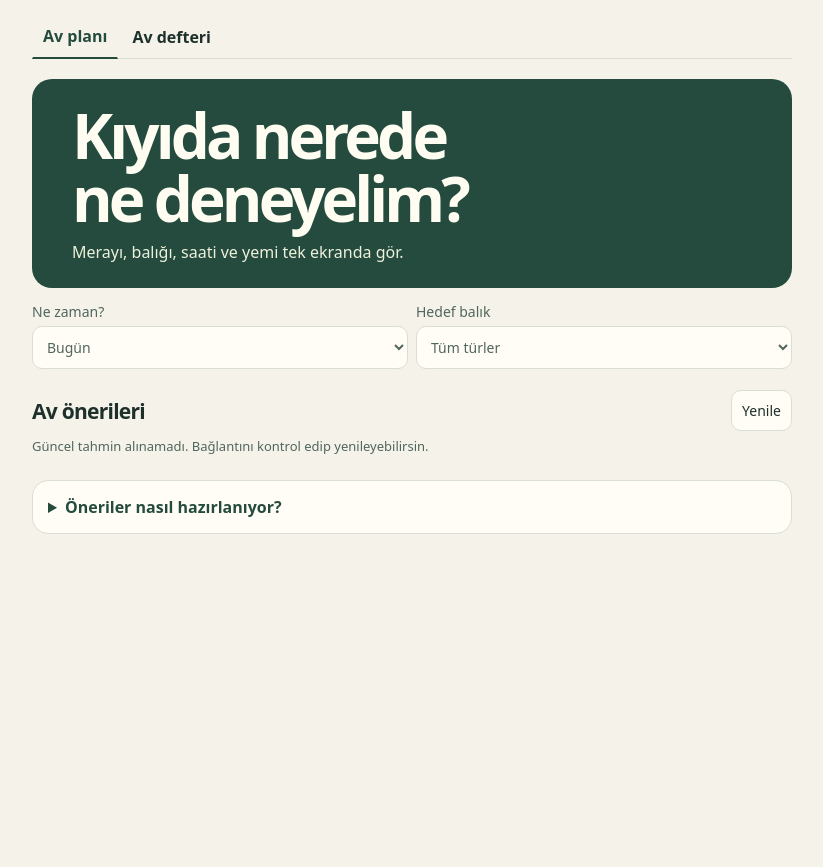
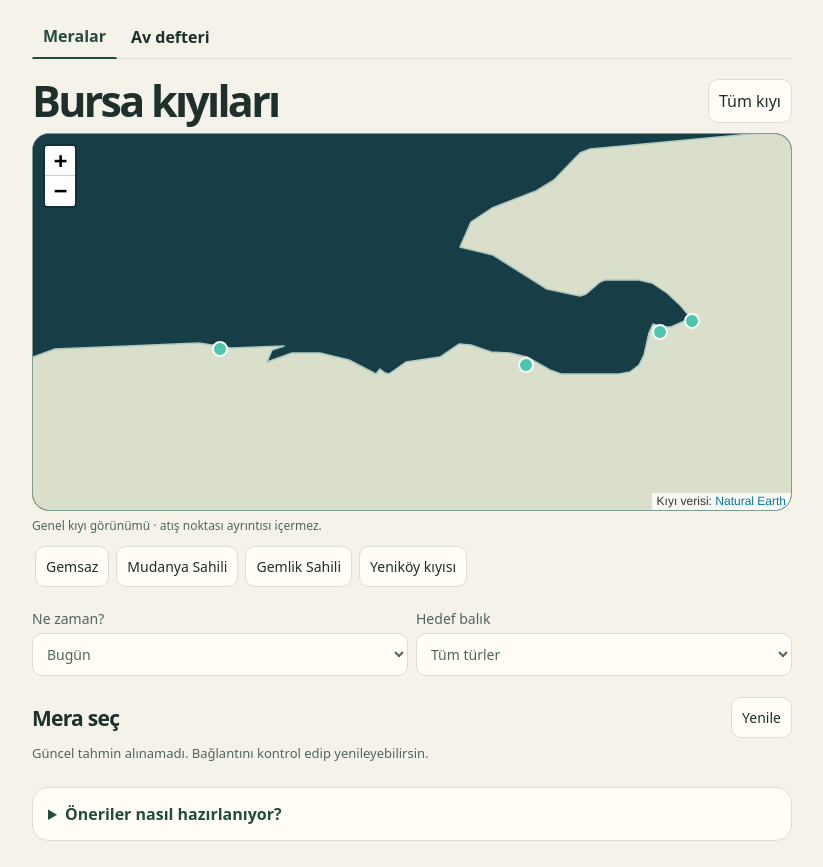
Before and after one commit to ahmetozhans/balik, a plain HTML site: page index.html in a window 1280 px wide. Shown: the part 58-925 px from the top of the page, without its empty margins (228-1051 px from the left). Before the commit the page ends 800 px from the top, so only its background shows below. Drawn offline with nearby package versions, Linux system fonts and the light colour scheme; no server answers.

Commit message:
Make Mera’s own Bursa coast map the main screen

```diff
--- a/app.js
+++ b/app.js
@@ -8,6 +8,11 @@ let forecasts = [];
 let acquiredAt = 0;
 let activeRequest;
 let lastRenderMinute;
+let activeSpot;
+let coastMap;
+const mapPins = new Map();
+const choices = new Map();
+const coastBounds = [[40.29, 28.16], [40.57, 29.23]];
 
 function element(tag, text, className) {
   const node = document.createElement(tag);
@@ -53,6 +58,60 @@ function renderLog() {
     }
     output.append(card);
   }
+}
+
+function updateSpotControls() {
+  $('result-title').textContent = activeSpot ? activeSpot.name : 'Mera seç';
+  for (const [name, button] of choices) button.setAttribute('aria-pressed', String(name === activeSpot?.name));
+  for (const [name, pin] of mapPins) {
+    const selected = name === activeSpot?.name;
+    pin.setStyle({ fillColor: selected ? '#efab5b' : '#4dc6ae', radius: selected ? 9 : 7 });
+    if (selected) pin.bringToFront();
+  }
+}
+
+function selectSpot(spot) {
+  activeSpot = spot;
+  updateSpotControls();
+  renderPlan();
+  if (coastMap) coastMap.panInside([spot.lat, spot.lon], { padding: [30, 35] });
+}
+
+function initializeMap() {
+  for (const spot of spots) {
+    const button = element('button', spot.name);
+    button.type = 'button';
+    button.onclick = () => selectSpot(spot);
+    choices.set(spot.name, button);
+    $('spot-choices').append(button);
+  }
+  updateSpotControls();
+  if (!window.L) {
+    $('map-status').textContent = 'Harita açılmadı. Aşağıdan mera seçebilirsin.';
+    return;
+  }
+  coastMap = L.map('coast-map', { scrollWheelZoom: false, maxZoom: 12, zoomSnap: .25, maxBounds: [[39.5, 27.1], [41.2, 30.2]], attributionControl: false });
+  coastMap.fitBounds(coastBounds, { padding: [14, 14] });
+  coastMap.setMinZoom(Math.floor(coastMap.getZoom()) - 1);
+  $('overview').onclick = () => coastMap.fitBounds(coastBounds, { padding: [14, 14] });
+  const credits = L.control.attribution({ prefix: false }).addTo(coastMap);
+  credits.addAttribution('Kıyı verisi: <a href="https://www.naturalearthdata.com/">Natural Earth</a>');
+  for (const spot of spots) {
+    const pin = L.circleMarker([spot.lat, spot.lon], { radius: 7, color: '#f6fbf3', weight: 2, fillColor: '#4dc6ae', fillOpacity: 1 });
+    pin.bindTooltip(element('span', spot.name), { direction: 'top' });
+    pin.on('click', () => selectSpot(spot));
+    pin.addTo(coastMap);
+    mapPins.set(spot.name, pin);
+  }
+  fetch('./coast.geojson').then(response => {
+    if (!response.ok) throw new Error('Kıyı verisi alınamadı');
+    return response.json();
+  }).then(geometry => {
+    L.geoJSON(geometry, { interactive: false, style: {
+      color: '#b0c9be', weight: 1.5, fillColor: '#d9dfca', fillOpacity: 1
+    } }).addTo(coastMap).bringToBack();
+    updateSpotControls();
+  }).catch(() => { $('map-status').textContent = 'Kıyı çizgisi yüklenemedi. Mera noktaları kullanılabilir.'; });
 }
 
 function initializeSelectors() {
@@ -190,8 +249,17 @@ function renderPlan(now = Date.now()) {
   const date = localDay(offset, now);
   const cards = $('recommendations');
   cards.replaceChildren();
+  if (!activeSpot) {
+    cards.append(element('p', 'Haritadaki bir noktaya dokun veya alttaki mera listesinden seç.', 'card empty'));
+    return;
+  }
   if (!forecasts.length) return;
-  const eligible = forecastTargets(forecasts, target);
+  const localForecast = forecasts.filter(({ spot }) => spot.name === activeSpot.name);
+  const eligible = forecastTargets(localForecast, target);
+  if (target && !activeSpot.targets.some(profile => profile.fish === target)) {
+    cards.append(element('p', fish[target].name + ' için bu merada saat önermeye yetecek kayıt yok.', 'card empty'));
+    return;
+  }
   $('status').textContent = 'Open-Meteo hava ve deniz tahmini · ' + clock.format(acquiredAt) +
     ' · ' + forecasts.length + '/' + spots.length + ' mera';
   const plans = plansFor(eligible, date, now);
@@ -199,13 +267,7 @@ function renderPlan(now = Date.now()) {
     renderEmptyPlan(cards, eligible, date, offset, target, now);
     return;
   }
-  const shown = new Set();
-  for (const plan of plans) {
-    if (shown.has(plan.spot.name)) continue;
-    shown.add(plan.spot.name);
-    cards.append(recommendation(plan.spot, plan.window));
-    if (shown.size === 3) break;
-  }
+  for (const plan of plans.slice(0, 3)) cards.append(recommendation(plan.spot, plan.window));
 }
 
 async function loadPlan() {
@@ -231,6 +293,7 @@ async function loadPlan() {
 }
 
 initializeSelectors();
+window.addEventListener('DOMContentLoaded', initializeMap, { once: true });
 renderLog();
 $('filters').addEventListener('submit', event => event.preventDefault());
 $('filters').addEventListener('change', () => renderPlan());
@@ -245,7 +308,10 @@ for (const button of document.querySelectorAll('nav button')) {
       if (active) tab.setAttribute('aria-current', 'page');
       else tab.removeAttribute('aria-current');
     }
-    if (button.dataset.view === 'plan') renderPlan();
+    if (button.dataset.view === 'plan') {
+      coastMap?.invalidateSize();
+      renderPlan();
+    }
     window.scrollTo(0, 0);
   });
 }
--- a/index.html
+++ b/index.html
@@ -8,19 +8,23 @@
   <link rel="manifest" href="app.webmanifest">
   <link rel="icon" href="icon.svg" type="image/svg+xml">
   <link rel="apple-touch-icon" href="icon.svg">
+  <link rel="stylesheet" href="https://unpkg.com/leaflet@1.9.4/dist/leaflet.css" integrity="sha256-p4NxAoJBhIIN+hmNHrzRCf9tD/miZyoHS5obTRR9BMY=" crossorigin="anonymous">
   <link rel="stylesheet" href="style.css">
 </head>
 <body>
   <main>
-    <header><a class="brand" href="./"><img src="icon.svg" alt="">Mera</a><span>Bursa kıyıları</span></header>
-    <nav aria-label="Ana menü"><button data-view="plan" aria-current="page">Av planı</button><button data-view="log">Av defteri</button></nav>
+    <header><a class="brand" href="./"><img src="icon.svg" alt="">Mera</a><span class="header-region">Bursa kıyıları</span></header>
+    <nav aria-label="Ana menü"><button data-view="plan" aria-current="page">Meralar</button><button data-view="log">Av defteri</button></nav>
     <section id="plan">
-      <div class="intro"><h1>Kıyıda nerede<br>ne deneyelim?</h1><p>Merayı, balığı, saati ve yemi tek ekranda gör.</p></div>
+      <div class="map-heading"><h1>Bursa kıyıları</h1><button type="button" id="overview">Tüm kıyı</button></div>
+      <div class="map-wrap"><div id="coast-map" aria-label="Bursa kıyıları ve meralar"></div><p id="map-status" role="status"></p></div>
+      <p class="map-scale">Genel kıyı görünümü · atış noktası ayrıntısı içermez.</p>
+      <div id="spot-choices" class="spot-choices" role="group" aria-label="Mera seç"></div>
       <form class="filters" id="filters">
         <label>Ne zaman?<select id="day"><option value="0">Bugün</option><option value="1">Yarın</option></select></label>
         <label>Hedef balık<select id="target"><option value="">Tüm türler</option></select></label>
       </form>
-      <div class="result-heading"><h2>Av önerileri</h2><button type="button" class="quiet" id="refresh">Yenile</button></div>
+      <div class="result-heading"><h2 id="result-title">Mera seç</h2><button type="button" class="quiet" id="refresh">Yenile</button></div>
       <p id="status" role="status"></p>
       <div id="recommendations" class="recommendations"></div>
       <details class="method"><summary>Öneriler nasıl hazırlanıyor?</summary><p>Yerel av anlatımları ve bölge rehberleri aday türleri belirler. Güncel hava ve deniz modeli, aday saatleri sıralar. Dip verisi doğrulanmamışsa dip türü öneriye katılmaz.</p><a href="https://www.mgm.gov.tr/deniz/" target="_blank" rel="noopener">MGM deniz tahmini</a></details>
@@ -43,6 +47,7 @@
       <div id="records"></div>
     </section>
   </main>
+  <script src="https://unpkg.com/leaflet@1.9.4/dist/leaflet.js" integrity="sha256-20nQCchB9co0qIjJZRGuk2/Z9VM+kNiyxNV1lvTlZBo=" crossorigin="anonymous" defer></script>
   <script src="app.js" type="module"></script>
 </body>
 </html>
--- a/style.css
+++ b/style.css
@@ -52,3 +52,16 @@ details p{margin:8px 0}
 .empty button{margin:5px 6px 0 0}
 
 .empty-preview small{display:block;margin-bottom:5px}
+
+.map-heading{display:flex;justify-content:space-between;align-items:center;gap:8px;margin-bottom:10px}
+.map-heading h1{font-size:clamp(27px,6vw,43px);margin:0}
+.map-wrap{position:relative;overflow:hidden;border-radius:17px;border:1px solid #809d92;background:#173e46}
+#coast-map{height:clamp(275px,47vh,510px);background:#173e46}
+#map-status{position:absolute;z-index:500;left:8px;bottom:13px;max-width:calc(100% - 16px);padding:5px 8px;background:#fffdf6;border-radius:6px;font-size:13px}
+#map-status:empty{display:none}
+.spot-choices{display:flex;gap:7px;overflow-x:auto;padding:5px 3px 8px;margin-top:7px}
+.spot-choices button{white-space:nowrap;font-size:14px}
+.spot-choices button[aria-pressed="true"]{background:#244b3d;color:white;border-color:#244b3d}
+#coast-map .leaflet-tooltip{background:#fffdf6;color:#203c35;border:none;font-weight:700}
+
+.map-scale{color:var(--muted);font-size:12px;margin:6px 0 0}
--- a/sw.js
+++ b/sw.js
@@ -1,5 +1,5 @@
-const cacheName = 'mera-plan-v3';
-const shell = ['./', './index.html', './app.js', './planner.mjs', './style.css', './icon.svg', './app.webmanifest'];
+const cacheName = 'mera-plan-v4';
+const shell = ['./', './index.html', './app.js', './planner.mjs', './coast.geojson', './style.css', './icon.svg', './app.webmanifest'];
 
 self.addEventListener('install', event => {
   event.waitUntil(caches.open(cacheName).then(cache => cache.addAll(shell)).then(() => self.skipWaiting()));
```
Also changed, not shown: coast.geojson (added), 1 other file.
